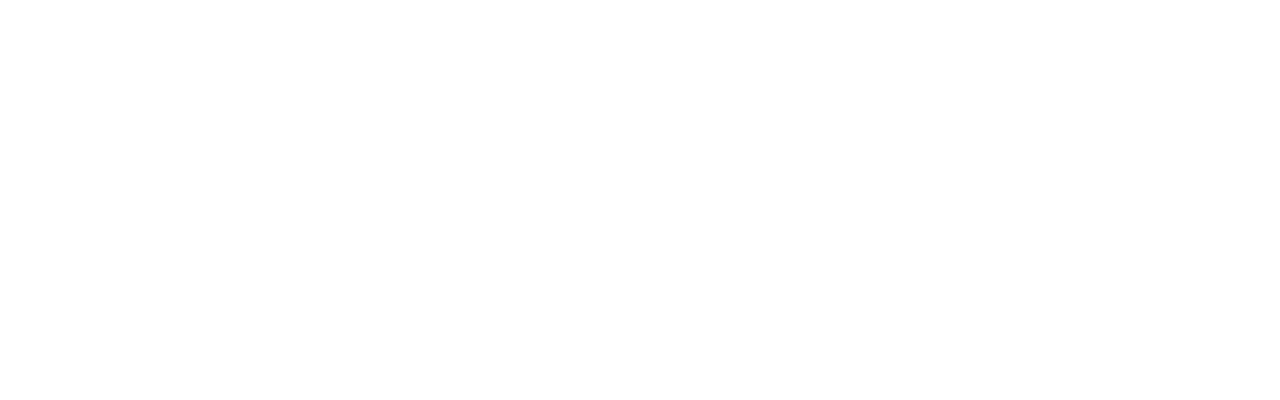
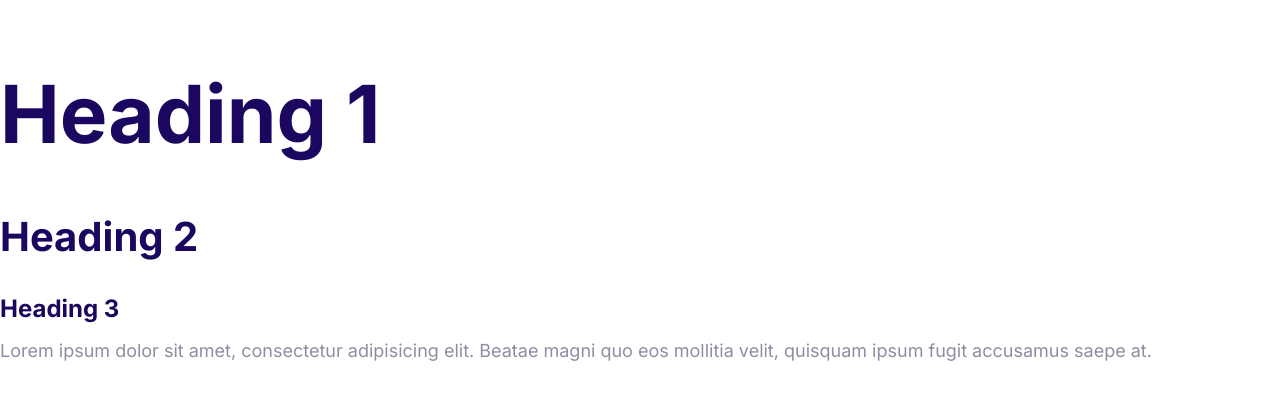
Before and after one commit to Franck-Gildas/moshified, a plain HTML site: page index.html in a window 1280 px wide. Drawn offline with Linux system fonts and the light colour scheme.

Commit message:
Define the styles for the fonts.

```diff
--- a/css/style.css
+++ b/css/style.css
@@ -1,7 +1,56 @@
-:root{
+:root {
   --color-primary: #2584ff;
   --color-secondary: #00d9ff;
   --color-accent: #ff3400;
   --color-headings: #1b0760;
   --color-body: #918ca4;
 }
+
+html {
+  font-size: 62.5%;
+}
+
+body {
+  font-family: Inter, Arial, Helvetica, sans-serif;
+  font-size: 2.4rem;
+  line-height: 1.5;
+  color: var(--color-body);
+}
+
+h1,
+h2,
+h3 {
+  color: var(--color-headings);
+  margin-bottom: 1rem;
+}
+
+h1 {
+  font-size: 7rem;
+}
+
+h2 {
+  font-size: 4rem;
+}
+
+h3 {
+  font-size: 3rem;
+}
+
+p {
+  margin-top: 0;
+}
+
+@media screen and (min-width: 1024px) {
+  body {
+    font-size: 1.8rem;
+  }
+  h1 {
+    font-size: 8rem;
+  }
+  h2 {
+    font-size: 4rem;
+  }
+  h3 {
+    font-size: 2.4rem;
+  }
+}
--- a/index.html
+++ b/index.html
@@ -4,8 +4,22 @@
     <meta charset="UTF-8" />
     <meta name="viewport" content="width=device-width, initial-scale=1.0" />
     <title>Document</title>
+    <link rel="preconnect" href="https://fonts.googleapis.com" />
+    <link rel="preconnect" href="https://fonts.gstatic.com" crossorigin />
+    <link
+      href="https://fonts.googleapis.com/css2?family=Inter:wght@400;700&display=swap"
+      rel="stylesheet"
+    />
     <link rel="stylesheet" href="css/normalize.css" />
     <link rel="stylesheet" href="css/style.css" />
   </head>
-  <body></body>
+  <body>
+    <h1>Heading 1</h1>
+    <h2>Heading 2</h2>
+    <h3>Heading 3</h3>
+    <p>
+      Lorem ipsum dolor sit amet, consectetur adipisicing elit. Beatae magni quo
+      eos mollitia velit, quisquam ipsum fugit accusamus saepe at.
+    </p>
+  </body>
 </html>
```
